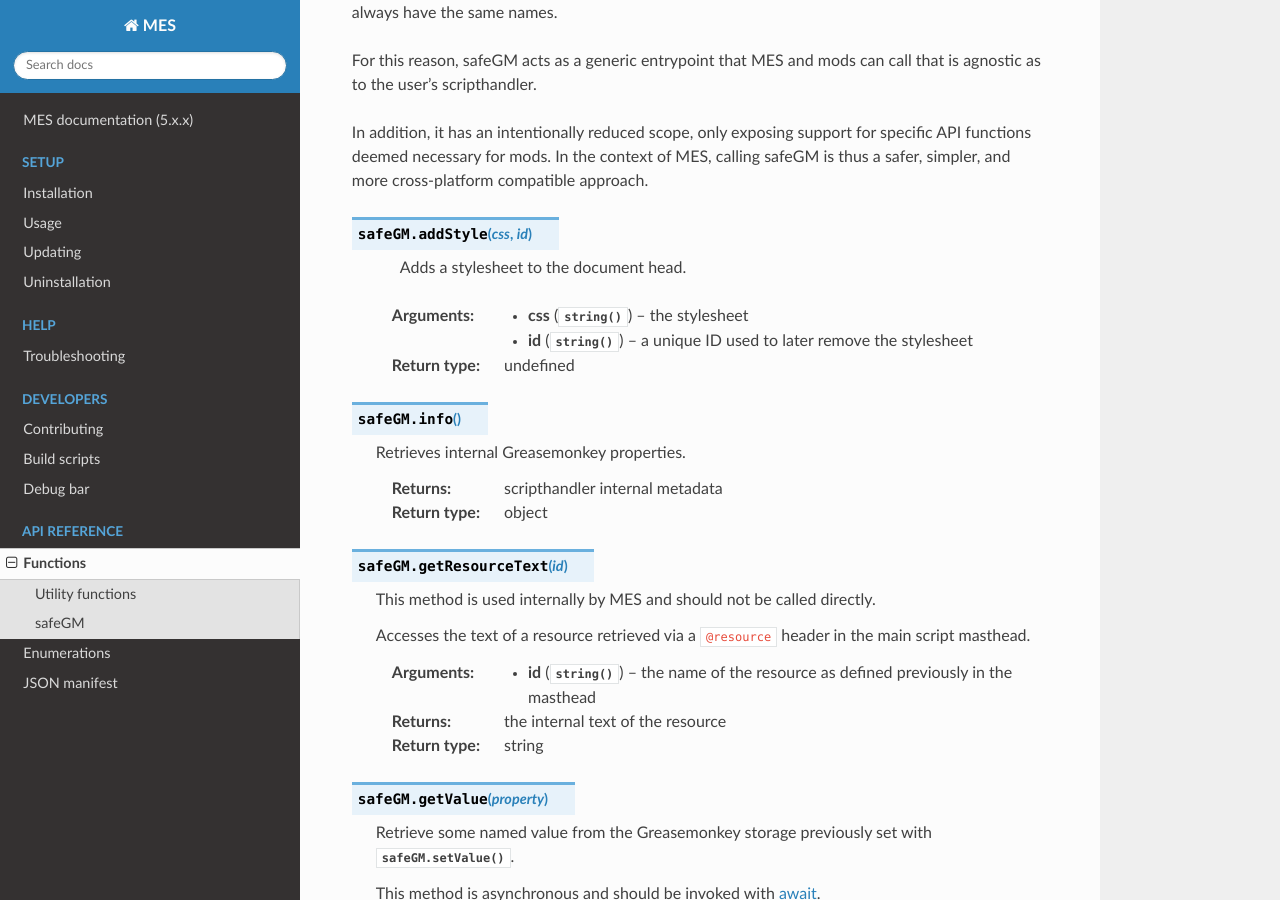
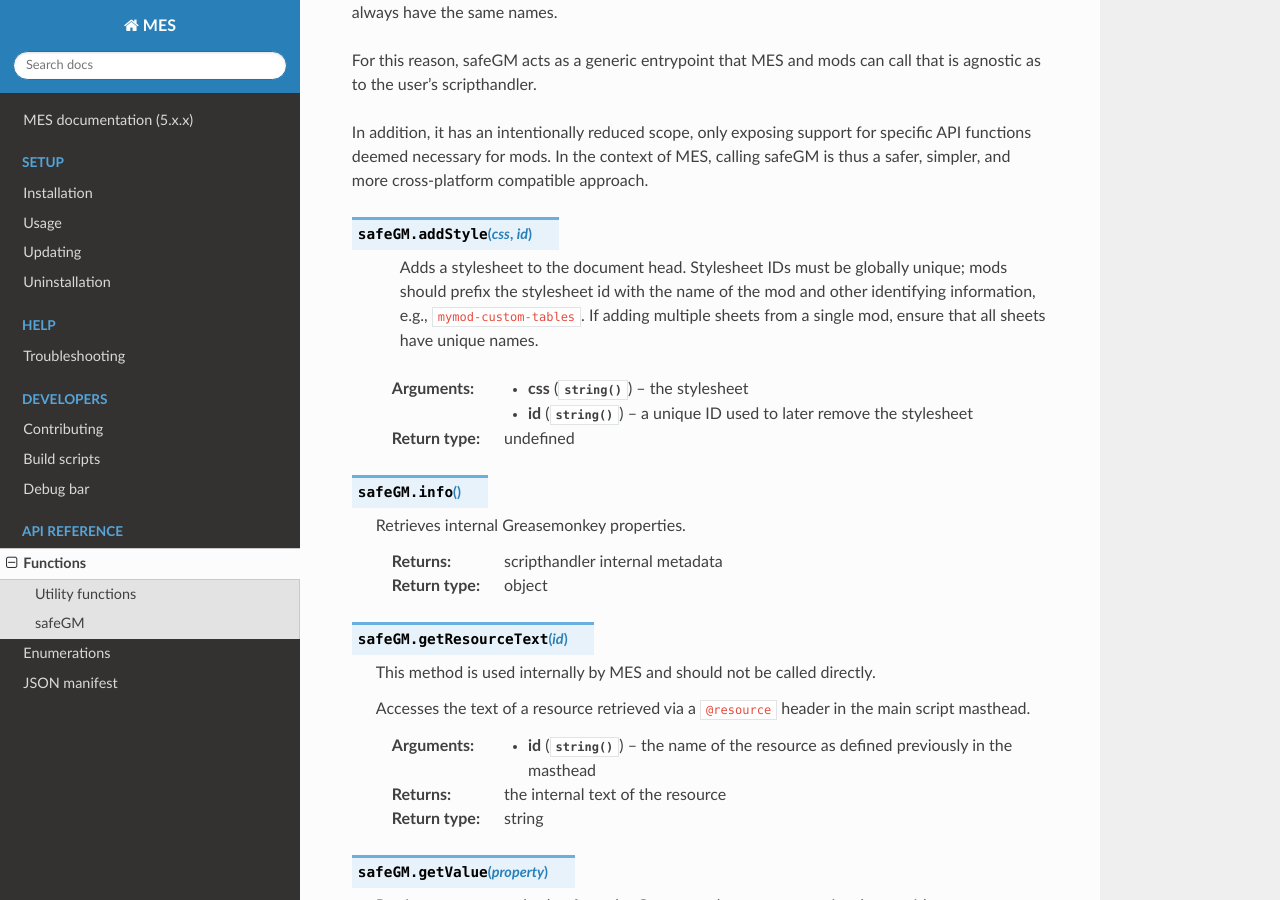
Before and after one commit to aclist/kbin-kes, a Sphinx documentation site: the page built from docs/source/funcs.rst, in a window 1280 px wide and 900 px high, scrolled down 4284 px. Built offline with Sphinx 7.4.7 and the Read the Docs theme 3.1.0, drawn with Linux system fonts in a browser that asks for light colours.

Commit message:
chore: update safeGM.addStyle() comments

```diff
--- a/docs/source/funcs.rst
+++ b/docs/source/funcs.rst
@@ -196,7 +196,10 @@ In the context of MES, calling safeGM is thus a safer, simpler, and more cross-p
 
 .. js:method:: addStyle(css, id)
 
-    Adds a stylesheet to the document head.
+    Adds a stylesheet to the document head. Stylesheet IDs must be globally unique;
+    mods should prefix the stylesheet id with the name of the mod and other identifying information,
+    e.g., ``mymod-custom-tables``. If adding multiple sheets from a single mod, ensure that all
+    sheets have unique names.
 
    :param string css: the stylesheet
    :param string id: a unique ID used to later remove the stylesheet
```
